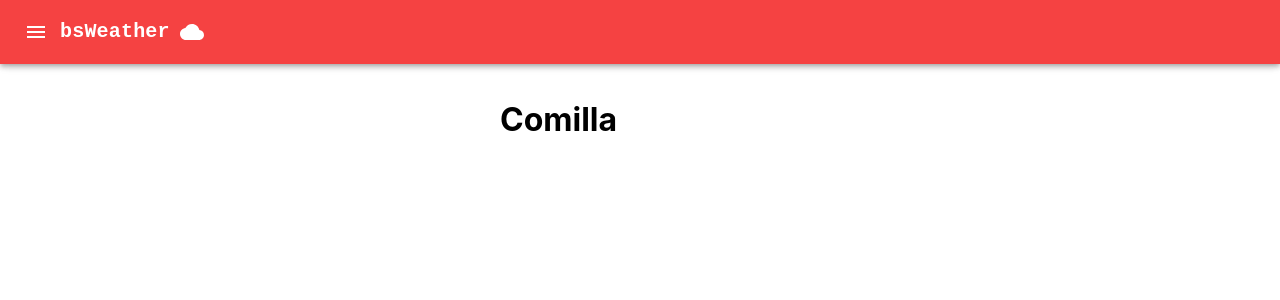
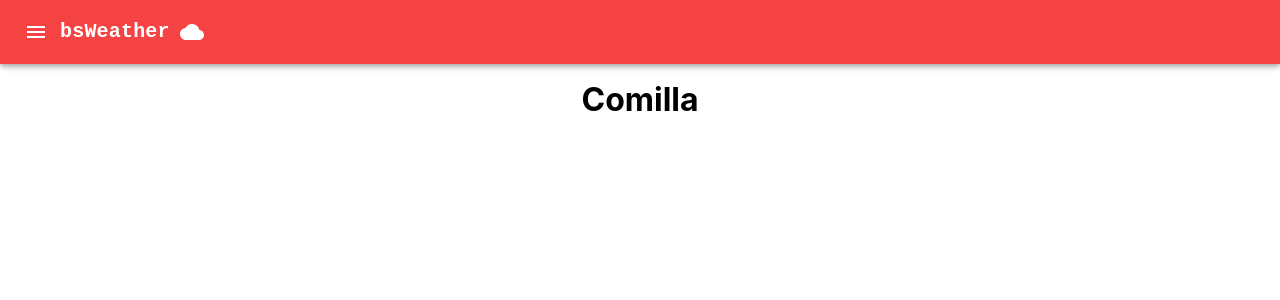
Before and after one commit to dx-pranta/ReactTypeScript, a React (Create React App) app: page /Comilla in a window 1280 px wide. Shown: the top 300 px of the page. Built offline with nearby package versions, Linux system fonts and the light colour scheme.

Commit message:
refactor

```diff
--- a/src/App.tsx
+++ b/src/App.tsx
@@ -13,7 +13,6 @@ const App: React.FC = (props) => {
 
 const Styles = {
   container: {
-
   }
 }
 
--- a/src/Screens/Chittagong.tsx
+++ /dev/null
@@ -1,19 +0,0 @@
-import React from 'react'
-
-const Chittagong: React.FC = () => {
-    return (
-        <div style={Styles.container}>
-            <h1>Chittagong</h1>
-        </div>
-    )
-}
-
-const Styles = {
-    container: {
-        marginTop: 100,
-        marginLeft: 500,
-
-    }
-}
-
-export default Chittagong;
--- /dev/null
+++ b/src/Screens/City.tsx
@@ -0,0 +1,22 @@
+import React from 'react'
+
+interface CityProps {
+    cityName?: string;
+    props?: any;
+}
+
+const City: React.FC<CityProps> = (props) => {
+    return (
+        <div className="App" style={Styles.container}>
+            <h1>{props.cityName}</h1>
+        </div>
+    )
+}
+
+const Styles = {
+    container: {
+        marginTop: 80,
+    }
+}
+
+export default City;
--- a/src/Screens/Comilla.tsx
+++ /dev/null
@@ -1,19 +0,0 @@
-import React from 'react'
-
-const Comilla: React.FC = () => {
-    return (
-        <div style={Styles.container}>
-            <h1>Comilla</h1>
-        </div>
-    )
-}
-
-const Styles = {
-    container: {
-        marginTop: 100,
-        marginLeft: 500,
-
-    }
-}
-
-export default Comilla;
--- a/src/Screens/Dhaka.tsx
+++ /dev/null
@@ -1,20 +0,0 @@
-import React from 'react'
-
-const Dhaka: React.FC = () => {
-
-    return (
-        <div style={Styles.container}>
-            <h1>Dhaka</h1>
-
-        </div>
-    )
-}
-
-const Styles = {
-    container: {
-        marginTop: 100,
-        marginLeft: 500,
-    }
-}
-
-export default Dhaka;
--- a/src/Screens/Home.tsx
+++ b/src/Screens/Home.tsx
@@ -17,13 +17,9 @@ import MailIcon from '@material-ui/icons/Mail';
 import ChevronLeftIcon from '@material-ui/icons/ChevronLeft';
 import Divider from '@material-ui/core/Divider';
 
-import Dhaka from './Dhaka';
-import Tangail from './Tangail'
-import Chittagong from './Chittagong';
-import Comilla from './Comilla';
+import City from './City';
 
 const Home: React.FC = (props: any) => {
-    console.log(props.history);
 
 
     const [drawerVisibility, setDrawerVisibility] = useState(false);
@@ -77,14 +73,23 @@ const Home: React.FC = (props: any) => {
                 </Drawer>
             </div>
 
-            <Route path='/Dhaka' component={Dhaka} />
-            <Route path='/Tangail' component={Tangail} />
-            <Route path='/Chittagong' component={Chittagong} />
-            <Route path='/Comilla' component={Comilla} />
-
+            <Route
+                path='/Dhaka'
+                render={(props) => <City props={props} cityName="Dhaka" />}
+            />
+            <Route
+                path='/Tangail'
+                render={(props) => <City props={props} cityName="Tangail" />}
+            />
+            <Route
+                path='/Chittagong'
+                render={(props) => <City props={props} cityName="Chittagong" />}
+            />
+            <Route
+                path='/Comilla'
+                render={(props) => <City props={props} cityName="Comilla" />}
+            />
         </div>
-
-
     )
 }
 
--- a/src/Screens/Tangail.tsx
+++ /dev/null
@@ -1,19 +0,0 @@
-import React from 'react'
-
-const Tangail: React.FC = () => {
-    return (
-        <div style={Styles.container}>
-            <h1>Tangail</h1>
-        </div>
-    )
-}
-
-const Styles = {
-    container: {
-        marginTop: 100,
-        marginLeft: 500,
-
-    }
-}
-
-export default Tangail;
```
